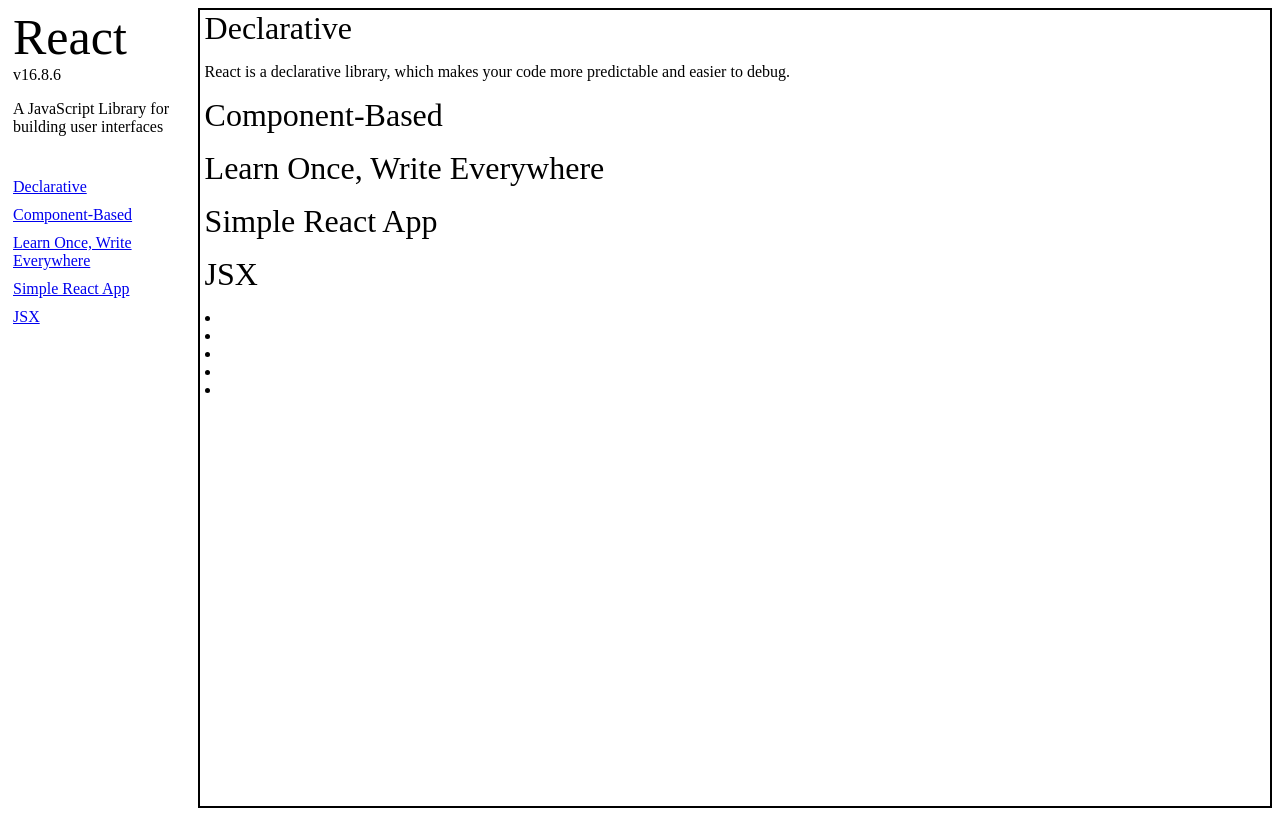
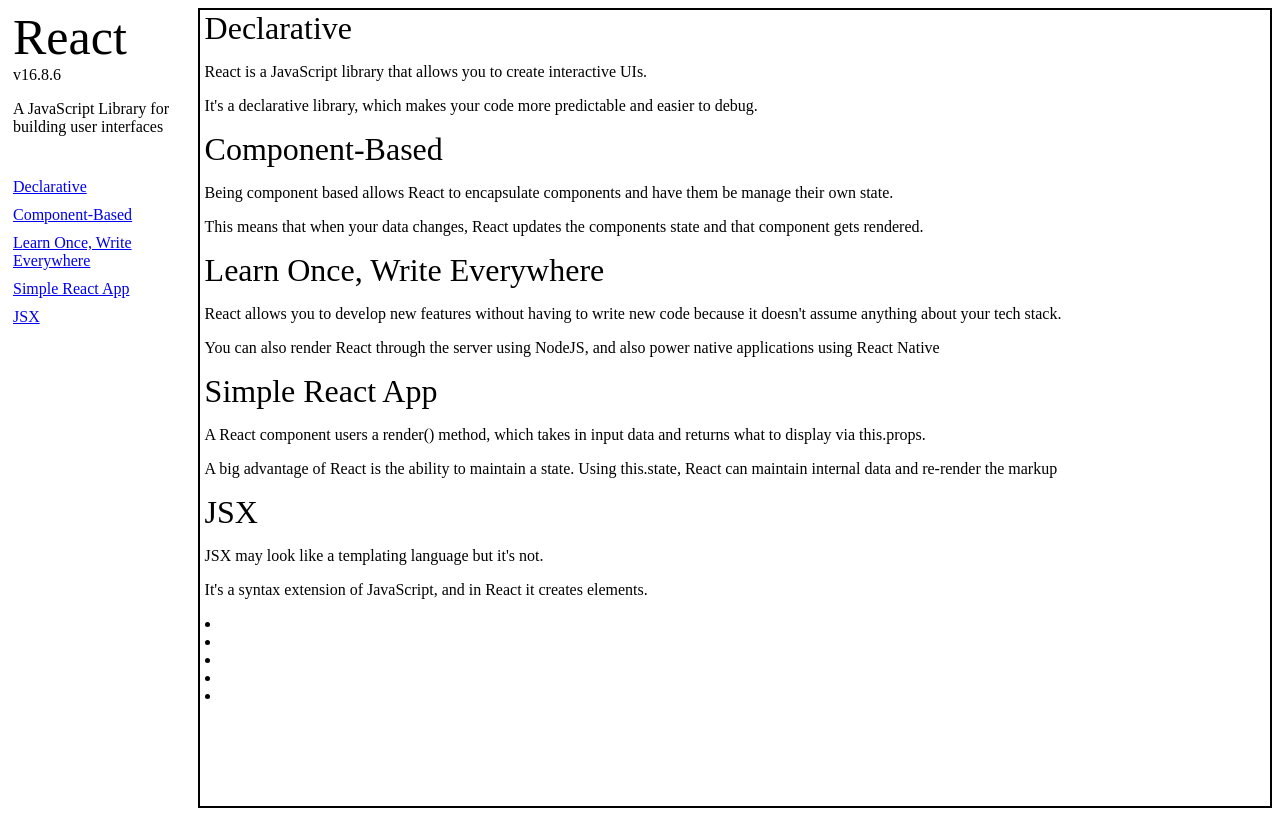
Before and after one commit to sandricoprovo/React-Page-Redesign, a plain HTML site: page index.html in a window 1280 px wide. Drawn offline with Linux system fonts and the light colour scheme.

Commit message:
started adding in section content

```diff
--- a/index.html
+++ b/index.html
@@ -30,28 +30,50 @@
 				<section id="declarative" class="main-section">
 					<header>Declarative</header>
 					<p>
-						React is a declarative library, which makes your code more
-						predictable and easier to debug.
+						React is a JavaScript library that allows you to create interactive
+						UIs.
 					</p>
-					<p></p>
+					<p>
+						It's a declarative library, which makes your code more predictable
+						and easier to debug.
+					</p>
 				</section>
 
 				<section id="component-based" class="main-section">
 					<header>Component-Based</header>
-					<p></p>
-					<p></p>
+					<p>
+						Being component based allows React to encapsulate components and
+						have them be manage their own state.
+					</p>
+					<p>
+						This means that when your data changes, React updates the components
+						state and that component gets rendered.
+					</p>
 				</section>
 
 				<section id="learn_once,_write_everywhere" class="main-section">
 					<header>Learn Once, Write Everywhere</header>
-					<p></p>
-					<p></p>
+					<p>
+						React allows you to develop new features without having to write new
+						code because it doesn't assume anything about your tech stack.
+					</p>
+					<p>
+						You can also render React through the server using NodeJS, and also
+						power native applications using React Native
+					</p>
 				</section>
 
 				<section id="simple_react_app" class="main-section">
 					<header>Simple React App</header>
-					<p></p>
-					<p></p>
+					<p>
+						A React component users a render() method, which takes in input data
+						and returns what to display via this.props.
+					</p>
+					<p>
+						A big advantage of React is the ability to maintain a state. Using
+						this.state, React can maintain internal data and re-render the
+						markup
+					</p>
 					<code></code>
 					<code></code>
 					<code></code>
@@ -60,8 +82,11 @@
 
 				<section id="jsx" class="main-section">
 					<header>JSX</header>
-					<p></p>
-					<p></p>
+					<p>JSX may look like a templating language but it's not.</p>
+					<p>
+						It's a syntax extension of JavaScript, and in React it creates
+						elements.
+					</p>
 					<li></li>
 					<li></li>
 					<li></li>
```
